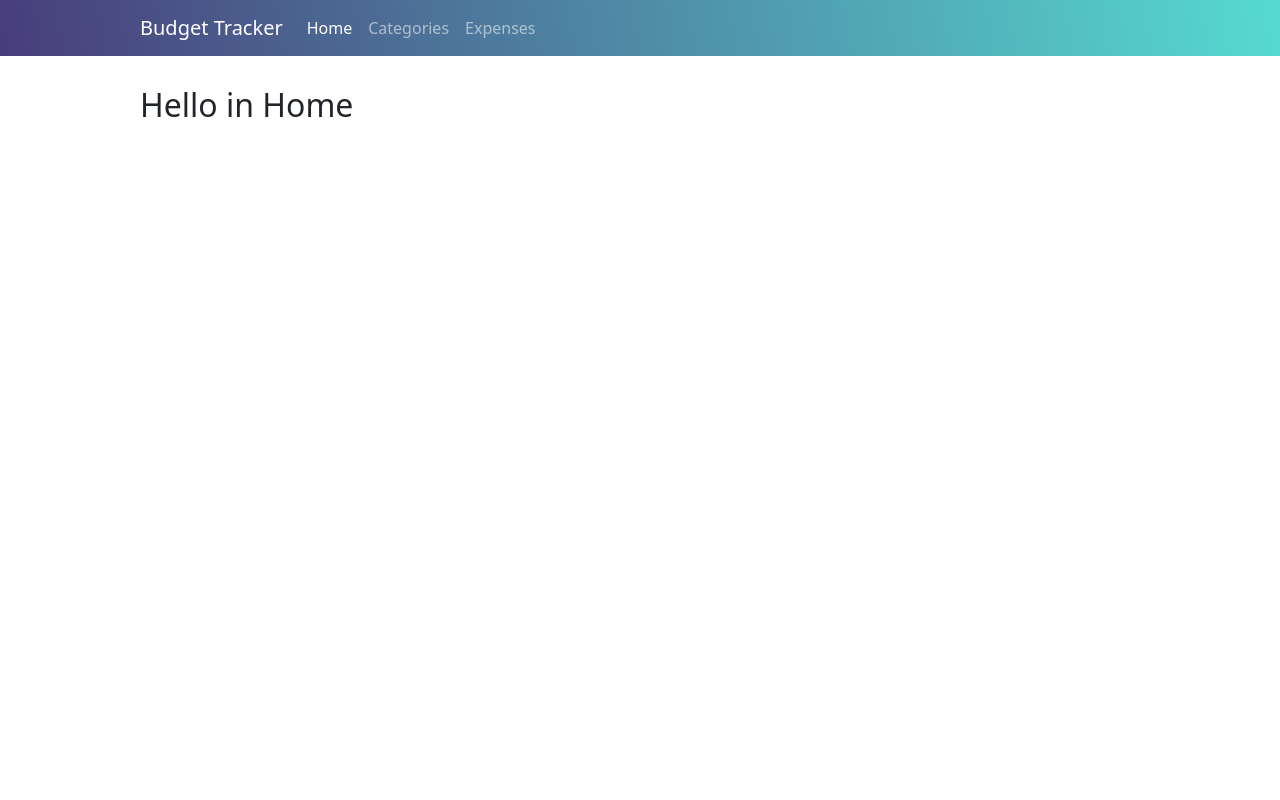
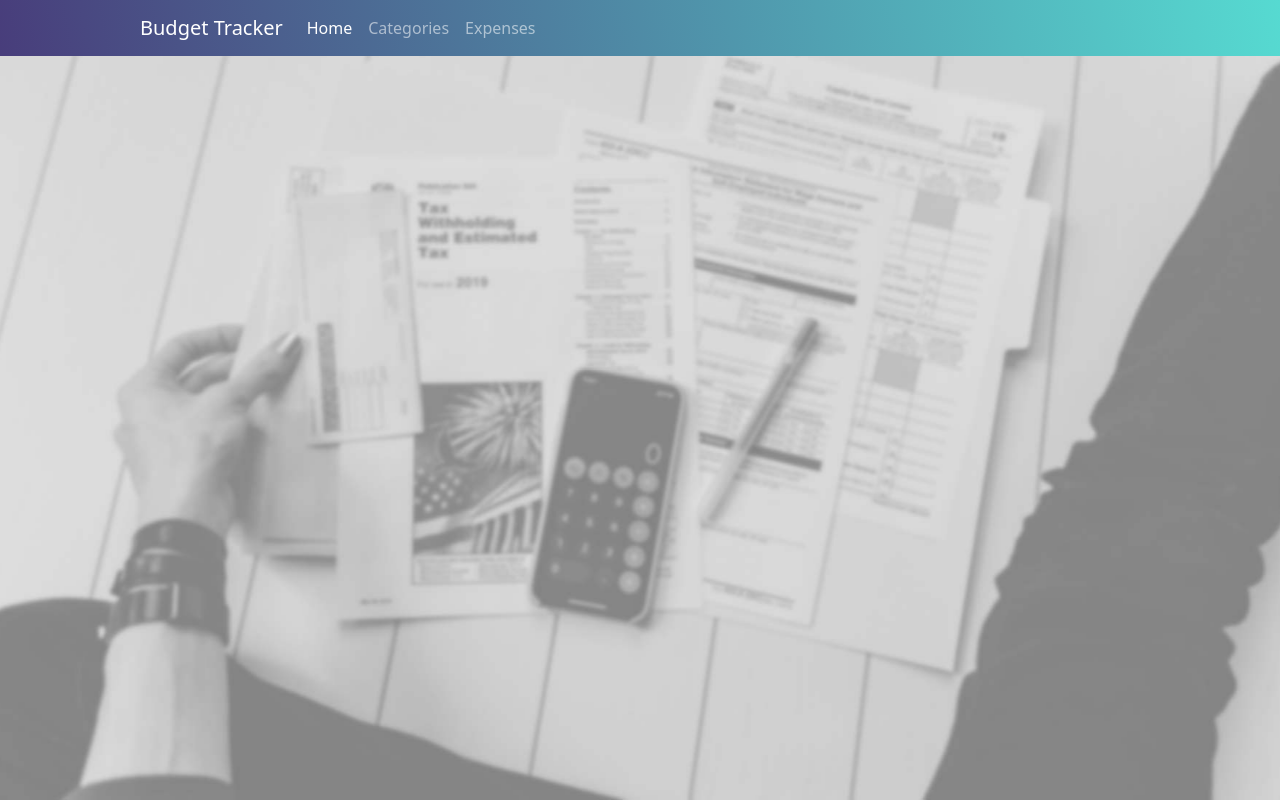
Before and after one commit to tadeeek/budget-tracker, a React (Create React App) app in the folder budget-tracker-app/: page / in a window 1280 px wide. Built offline with nearby package versions, Linux system fonts and the light colour scheme.

Commit message:
home css

```diff
--- a/budget-tracker-app/src/App.js
+++ b/budget-tracker-app/src/App.js
@@ -11,7 +11,7 @@ class App extends Component {
     return (
       <React.Fragment>
         <AppNav />
-        <div className="container">
+
         <Router>
           <Switch>
             <Route path="/" exact={true} component={Home} />
@@ -19,7 +19,6 @@ class App extends Component {
             <Route path="/expenses" exact={true} component={Expenses} />
           </Switch>
         </Router>
-        </div>
       </React.Fragment>
     );
   }
--- a/budget-tracker-app/src/components/Category.js
+++ b/budget-tracker-app/src/components/Category.js
@@ -18,12 +18,12 @@ class Category extends Component {
     if (isLoading) return <Loader />;
 
     return (
-      <React.Fragment>
+      <div className="container pt-3">
         <h2>Categories</h2>
         {Categories.map((category) => (
           <div key={category.id}>{category.name}</div>
         ))}
-      </React.Fragment>
+      </div>
     );
   }
 }
--- a/budget-tracker-app/src/components/Expenses.js
+++ b/budget-tracker-app/src/components/Expenses.js
@@ -139,29 +139,29 @@ class Expenses extends Component {
     ));
 
     return (
-      <React.Fragment>
+      <div className="container pt-3">
         <div
-          class="modal fade"
+          className="modal fade"
           id="exampleModal"
           tabindex="-1"
           aria-labelledby="exampleModalLabel"
           aria-hidden="true"
         >
-          <div class="modal-dialog">
-            <div class="modal-content">
-              <div class="modal-header">
-                <h5 class="modal-title" id="exampleModalLabel">
+          <div className="modal-dialog">
+            <div className="modal-content">
+              <div className="modal-header">
+                <h5 className="modal-title" id="exampleModalLabel">
                   Add expense
                 </h5>
                 <button
                   type="button"
-                  class="btn-close"
+                  className="btn-close"
                   data-bs-dismiss="modal"
                   aria-label="Close"
                 ></button>
               </div>
               <form onSubmit={this.handleSubmit}>
-                <div class="modal-body">
+                <div className="modal-body">
                   <div className="mb-3">
                     <label htmlFor="description" className="form-label">
                       Title
@@ -249,7 +249,7 @@ class Expenses extends Component {
 
         <button
           type="button"
-          class="btn btn-primary"
+          className="btn btn-primary"
           data-bs-toggle="modal"
           data-bs-target="#exampleModal"
         >
@@ -279,7 +279,7 @@ class Expenses extends Component {
           </thead>
           <tbody>{expensesList}</tbody>
         </table>
-      </React.Fragment>
+      </div>
     );
   }
 }
--- a/budget-tracker-app/src/components/Home.js
+++ b/budget-tracker-app/src/components/Home.js
@@ -4,10 +4,9 @@ class Home extends Component {
   state = {};
   render() {
     return (
-      <React.Fragment>
-        <div></div>
-        <h2>Hello in Home</h2>
-      </React.Fragment>
+      <div className="full-h-bg">
+        <div className="container pt-3"></div>
+      </div>
     );
   }
 }
--- a/budget-tracker-app/src/css/App.css
+++ b/budget-tracker-app/src/css/App.css
@@ -2,9 +2,17 @@ body,
 html {
   height: 100%;
 }
-
 #root {
   height: 100%;
+}
+
+.full-h-bg {
+  min-height: calc(100vh - 56px);
+  background: url(../img/home-bg.jpg) no-repeat center center fixed;
+  -webkit-background-size: cover;
+  -moz-background-size: cover;
+  -o-background-size: cover;
+  background-size: cover;
 }
 
 .container {
@@ -13,7 +21,6 @@ html {
 
 .navbar {
   background-image: linear-gradient(80deg, #483d7b, #56dad1);
-  margin-bottom: 30px;
 }
 
 .btn {
```
Also changed, not shown: budget-tracker-app/src/img/home-bg.jpg, 1 other file (tests, documents, lock files or other folders). Lines whose indentation alone changed are shown as unchanged.
